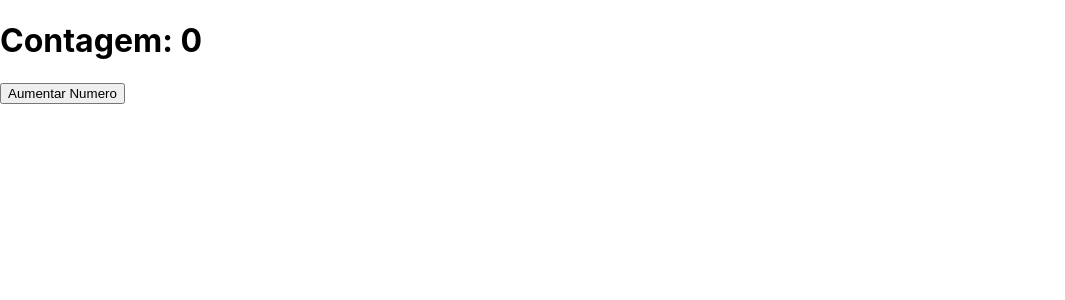
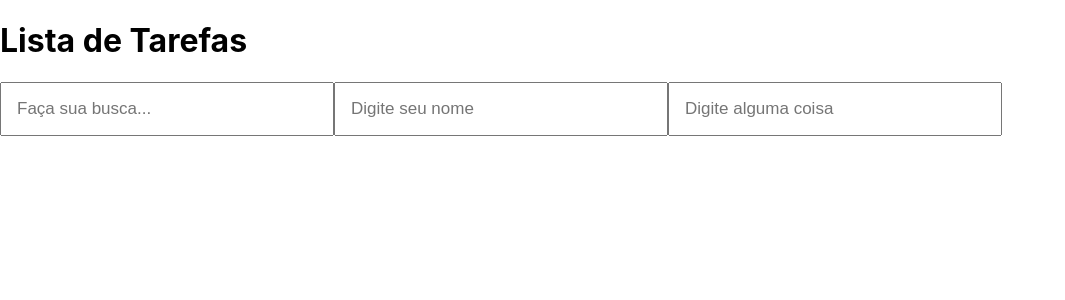
Before and after one commit to pedrosilva08/ReactJS, a React (Create React App) app in the folder react1/: page / in a window 1280 px wide. Shown: the top 300 px of the page, without its empty margins (0-1065 px from the left). Built offline with nearby package versions, Linux system fonts and the light colour scheme.

Commit message:
Separando components no React

```diff
--- a/react1/src/App.js
+++ b/react1/src/App.js
@@ -2,6 +2,7 @@
 import React, { useState, useEffect } from 'react';
 import './App.css';
 import styled from 'styled-components';
+import SearchBox from './Components/SearchBox';
 
 //apresentando classe como componente
 /*
@@ -394,6 +395,7 @@ function App(){
 export default App;
 */
 //===============> aula 13 de react(usando useEffect) <====================
+/*
 function App(){
 
   const [contagem, setContagem] = useState(0);
@@ -410,7 +412,44 @@ function App(){
           <h1>Contagem: {contagem}</h1>
           <button onClick={aumentarAction}>Aumentar Numero</button>
       </>
-     )
+     );
 };
 
+
+function App(){
+  const [contagem,setContagem] = useState(0);
+  useEffect(()=>{
+    document.title = 'Contagem: ' + contagem;
+  },[contagem])
+  const aumentarAction = () => {
+    setContagem(contagem + 1);
+  }
+  const diminuirAction = () => {
+    if(contagem > 0){
+      setContagem(contagem - 1);
+    }
+  }
+
+  return (
+    <>
+      <h1>Contagem: {contagem}</h1>
+      <button onClick={aumentarAction}>Aumentar contagem</button>
+      <button onClick={diminuirAction}>Diminuir contagem</button>
+    </>
+  );
+}
 export default App;
+*/
+//===============> aula 14 de react(Separando em components) <====================
+function App(){
+
+  return (
+    <>
+      <h1>Lista de Tarefas</h1>
+      <SearchBox frasePadrao = "Faça sua busca..."/>
+      <SearchBox frasePadrao = "Digite seu nome"/>
+      <SearchBox />
+    </>
+  );
+}
+export default App;
--- /dev/null
+++ b/react1/src/Components/SearchBox.js
@@ -0,0 +1,23 @@
+import React, { UseState }  from 'react';
+import styled from 'styled-components';
+
+const InputText = styled.input`
+    border:2px solid #000
+    border-radius:5px;
+    padding:15px;
+    font-size:17px;
+    width:300px;
+`;
+
+function SearchBox(props){
+
+    return (
+        <InputText
+          type="text"
+          placeholder={props.frasePadrao ?? 'Digite alguma coisa'}
+        />
+    )
+
+}
+//exportando aquivo
+export default SearchBox;
```
